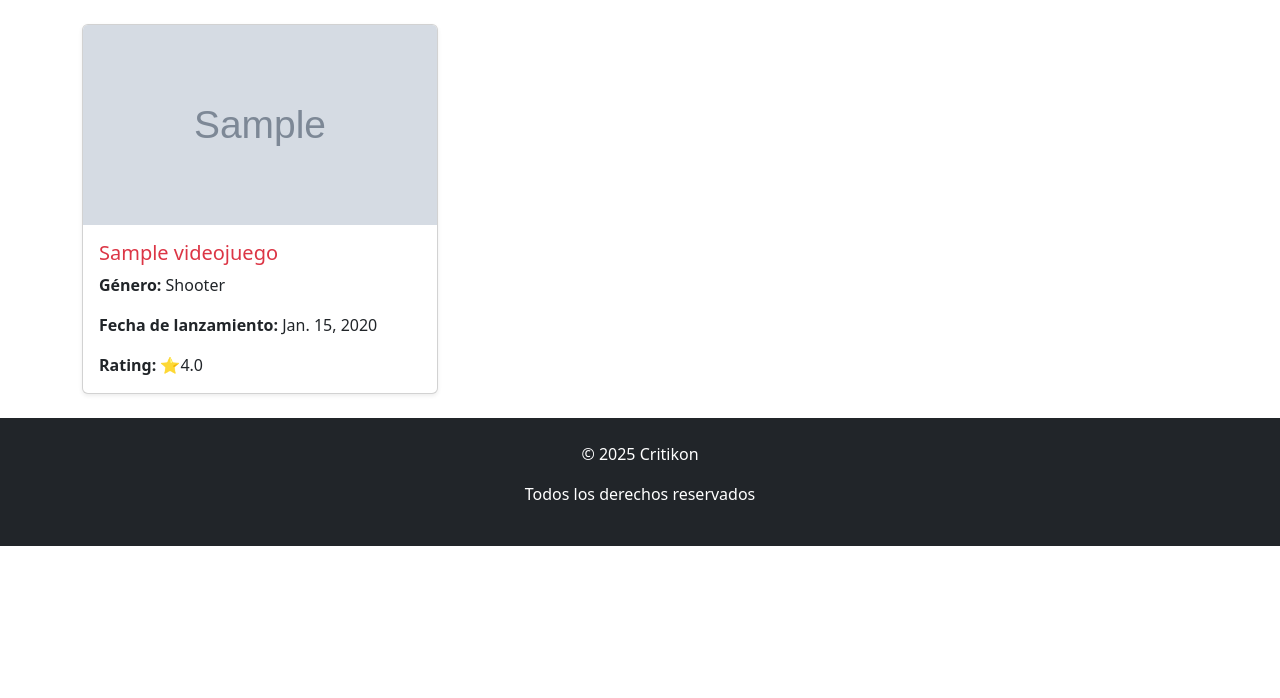
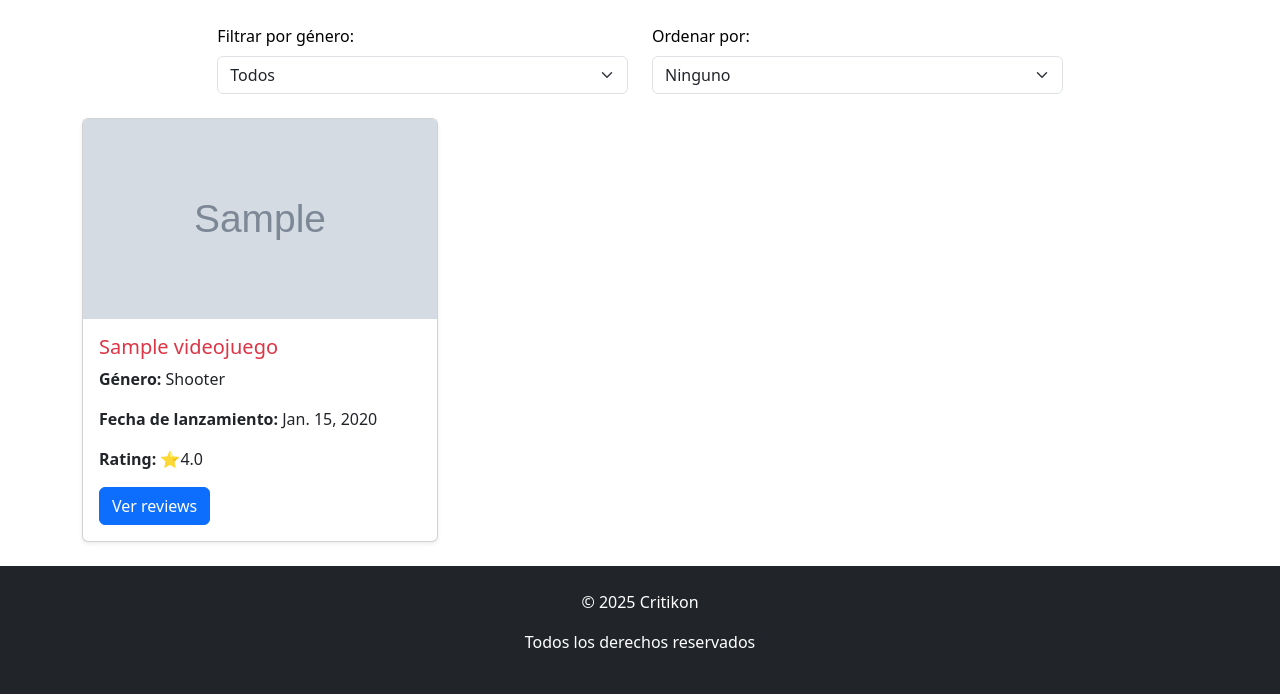
Before and after one commit to Carlos5Noob/Critikon-project, a Django app: page /critikon/ in a window 1280 px wide. Shown: the part 102-800 px from the top of the page. Run offline with Django 5.2, Linux system fonts and the light colour scheme; tables that the repository leaves empty hold one stand-in row (values such as "Sample post"); grey boxes marked "Sample" are stand-in pictures; some libraries are stand-ins or nearby versions.

Commit message:
modificado template lista videojuegos

```diff
--- a/app/templates/app/lista_videojuegos.html
+++ b/app/templates/app/lista_videojuegos.html
@@ -5,18 +5,48 @@
 {% block content %}
 
 
+    <!-- Filtros -->
+    <form method="GET" class="row g-3d-flex justify-content-center mb-4">
+        <div class="col-md-4">
+            <label class="form-label">Filtrar por género:</label>
+            <select name="genero" class="form-select" onchange="this.form.submit()">
+                <option value="">Todos</option>
+                {% for key, value in generos %}
+                    <option value="{{ key }}" {% if request.GET.genero == key %}selected{% endif %}>
+                        {{ value }}
+                    </option>
+                {% endfor %}
+            </select>
+        </div>
+
+        <div class="col-md-4">
+            <label class="form-label">Ordenar por:</label>
+            <select name="orden" class="form-select" onchange="this.form.submit()">
+                <option value="">Ninguno</option>
+                <option value="title" {% if request.GET.orden == "title" %}selected{% endif %}>Título (A-Z)</option>
+                <option value="-title" {% if request.GET.orden == "-title" %}selected{% endif %}>Título (Z-A)</option>
+                <option value="release_date" {% if request.GET.orden == "release_date" %}selected{% endif %}>Fecha (Asc.)</option>
+                <option value="-release_date" {% if request.GET.orden == "-release_date" %}selected{% endif %}>Fecha (Desc.)</option>
+            </select>
+        </div>
+    </form>
+
+
+
 
     <div class="container mt-4">
     <div class="row">
         {% for videojuego in videojuegos %}
+
             <div class="col-md-4 mb-4 transform-hover">
                 <div class="card shadow-sm">
                     <img src="{{ videojuego.image.url }}" class="card-img-top" alt="Portada de {{ videojuego.title }}" style="height: 200px; object-fit: cover;">
                     <div class="card-body">
                         <h5 class="card-title text-danger">{{ videojuego.title }}</h5>
-                        <p class="card-text"><strong>Género:</strong> {{ videojuego.genero }}</p>
-                        <p class="card-text"><strong>Fecha de lanzamiento:</strong> {{ videojuego.release_date }}</p>
-                        <p class="card-text"><strong>Rating:</strong> ⭐{{ videojuego.rating }}</p>
+                        <p class="card-text text-dark"><strong>Género:</strong> {{ videojuego.genero }}</p>
+                        <p class="card-text text-dark"><strong>Fecha de lanzamiento:</strong> {{ videojuego.release_date }}</p>
+                        <p class="card-text text-dark"><strong>Rating:</strong> ⭐{{ videojuego.rating }}</p>
+                        <a href="{% url 'app:lista_opiniones' videojuego.id %}"><button class="btn btn-primary">Ver reviews</button></a>
                     </div>
                 </div>
             </div>
```
